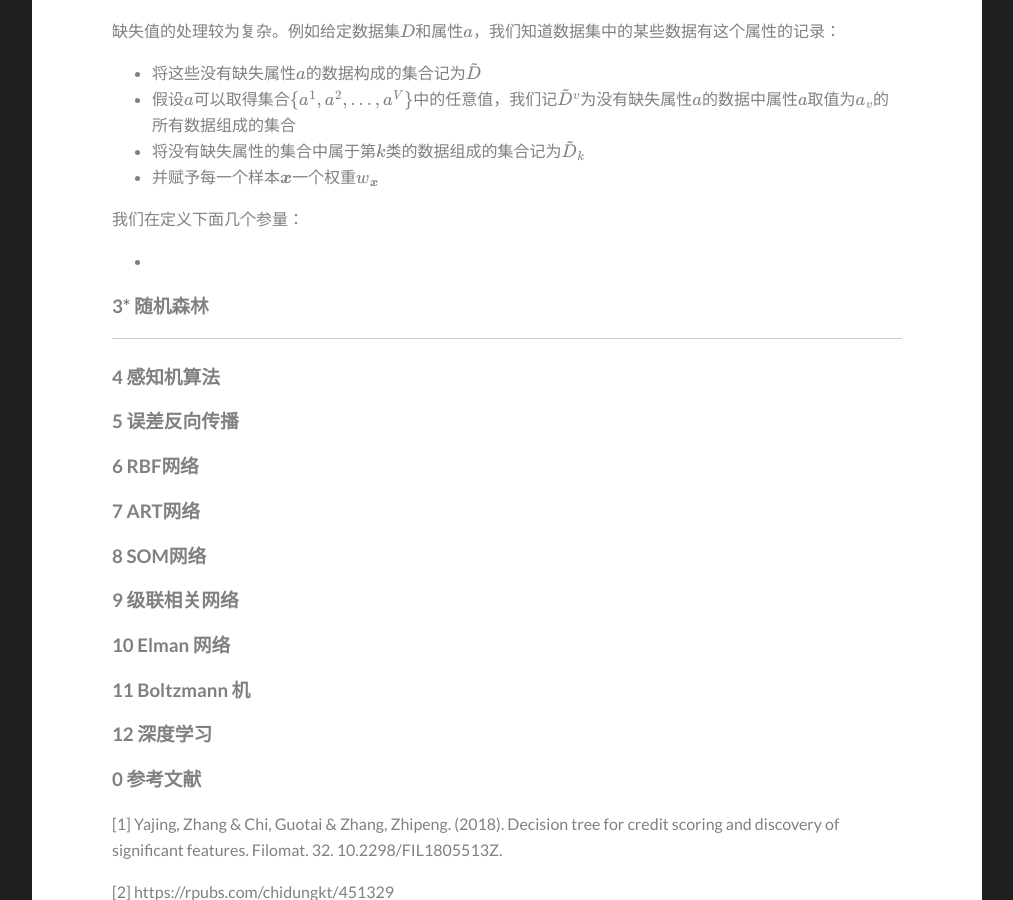
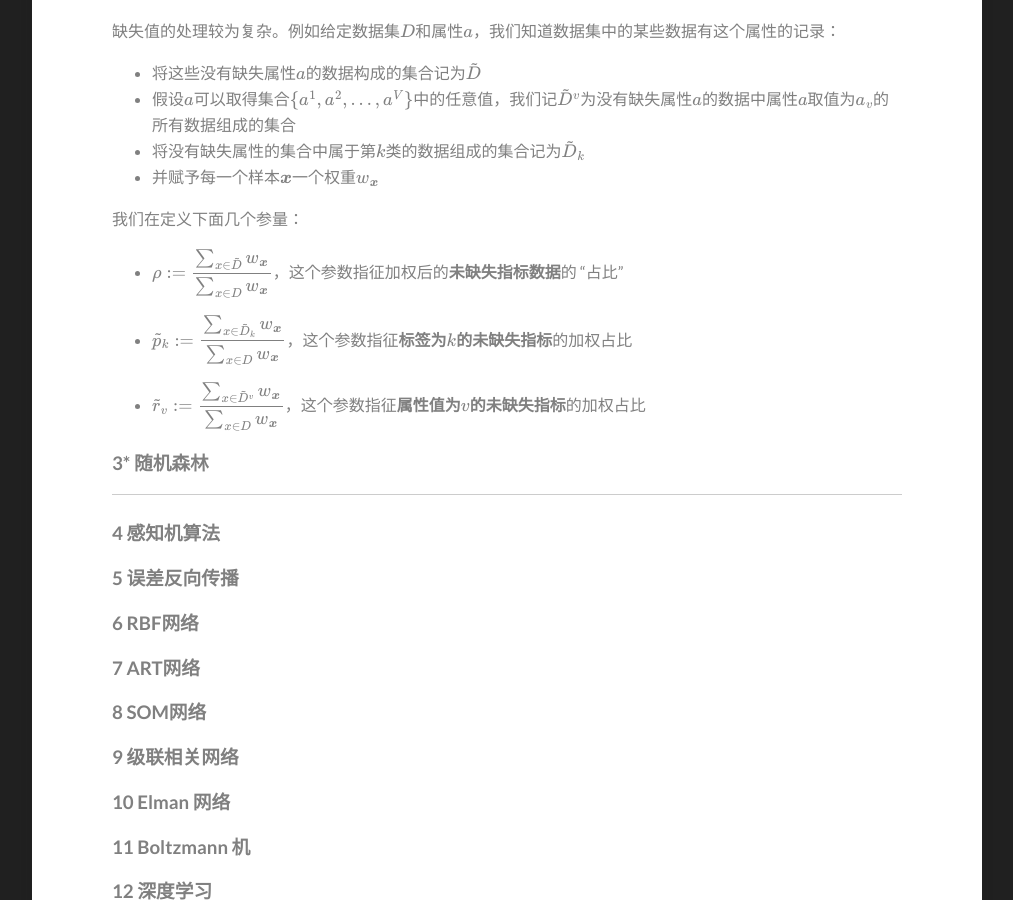
Before and after one commit to hrjtju/hrjtju.github.io, a Jekyll site: the page built from _posts/2022-08-24-DatawhaleML-3.md, in a window 1280 px wide and 900 px high, scrolled down 3447 px. Shown: the whole window, without its empty margins (133-1146 px from the left). Built offline with Jekyll 4.4.1, drawn with Linux system fonts in a browser that asks for light colours; formulas are drawn with MathJax 3.

Commit message:
Update 2022-08-24-DatawhaleML-3.md

```diff
--- a/_posts/2022-08-24-DatawhaleML-3.md
+++ b/_posts/2022-08-24-DatawhaleML-3.md
@@ -146,7 +146,17 @@ $$
 
 
 
-*
+* $$\displaystyle \rho := \frac{\sum_{x \in \tilde D} w_{\boldsymbol{x}}}{\sum_{x \in D} w_{\boldsymbol{x}}}$$，这个参数指征加权后的**未缺失指标数据**的 “占比”
+
+
+
+* $$\displaystyle \tilde p_k := \frac{\sum_{x \in \tilde D_k} w_{\boldsymbol{x}}}{\sum_{x \in D} w_{\boldsymbol{x}}}$$，这个参数指征**标签为$$k$$的未缺失指标**的加权占比
+
+
+
+* $$\displaystyle \displaystyle \tilde r_v := \frac{\sum_{x \in \tilde D^v} w_{\boldsymbol{x}}}{\sum_{x \in D} w_{\boldsymbol{x}}}$$，这个参数指征**属性值为$$v$$的未缺失指标**的加权占比
+
+
 
 
 
```
